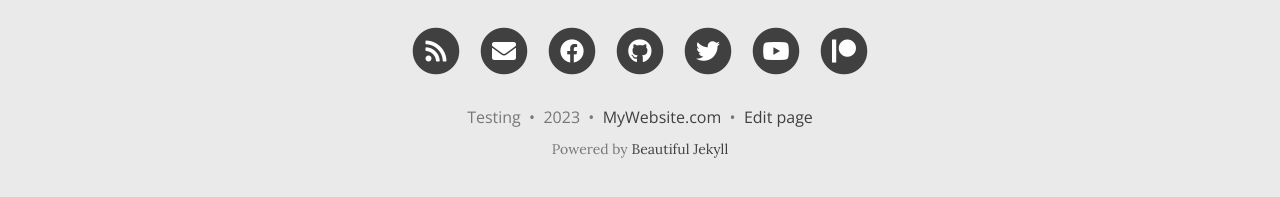
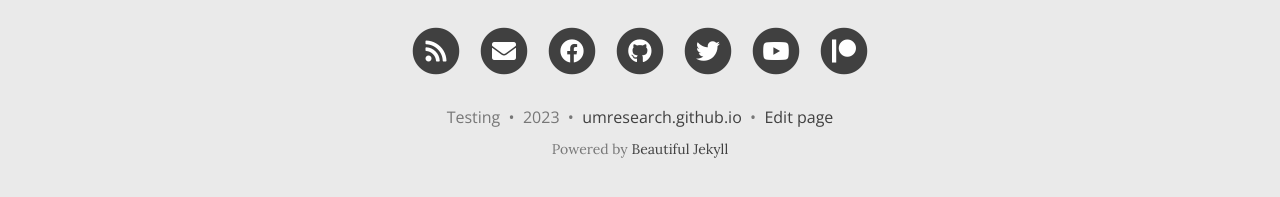
Before and after one commit to UMResearch/umresearch.github.io, a Jekyll site: the page built from index.html, in a window 1280 px wide and 1252 px high. Shown: the part 1042-1239 px from the top of the window. Built offline with Jekyll 4.4.1, drawn with Linux system fonts in a browser that asks for light colours; nearby versions of some CDN libraries; the list of posts is cut into pages by our own code; comment, search, counter and statistics services are not loaded.

Commit message:
Update _config.yml

```diff
--- a/_config.yml
+++ b/_config.yml
@@ -94,7 +94,7 @@ share-links-active:
 
 # How to display the link to your website in the footer
 # Remove this if you don't want a link in the footer
-url-pretty: "MyWebsite.com"
+url-pretty: "umresearch.github.io"
 
 # Excerpt word length - Truncate the excerpt of each post on the feed page to the specified number of words
 excerpt_length: 50
@@ -289,5 +289,6 @@ plugins:
   - jekyll-paginate
   - jekyll-sitemap
 
+remote_theme: Beautiful Jekyll
 # Beautiful Jekyll / Dean Attali
 # 2fc73a3a967e97599c9763d05e564189
```
